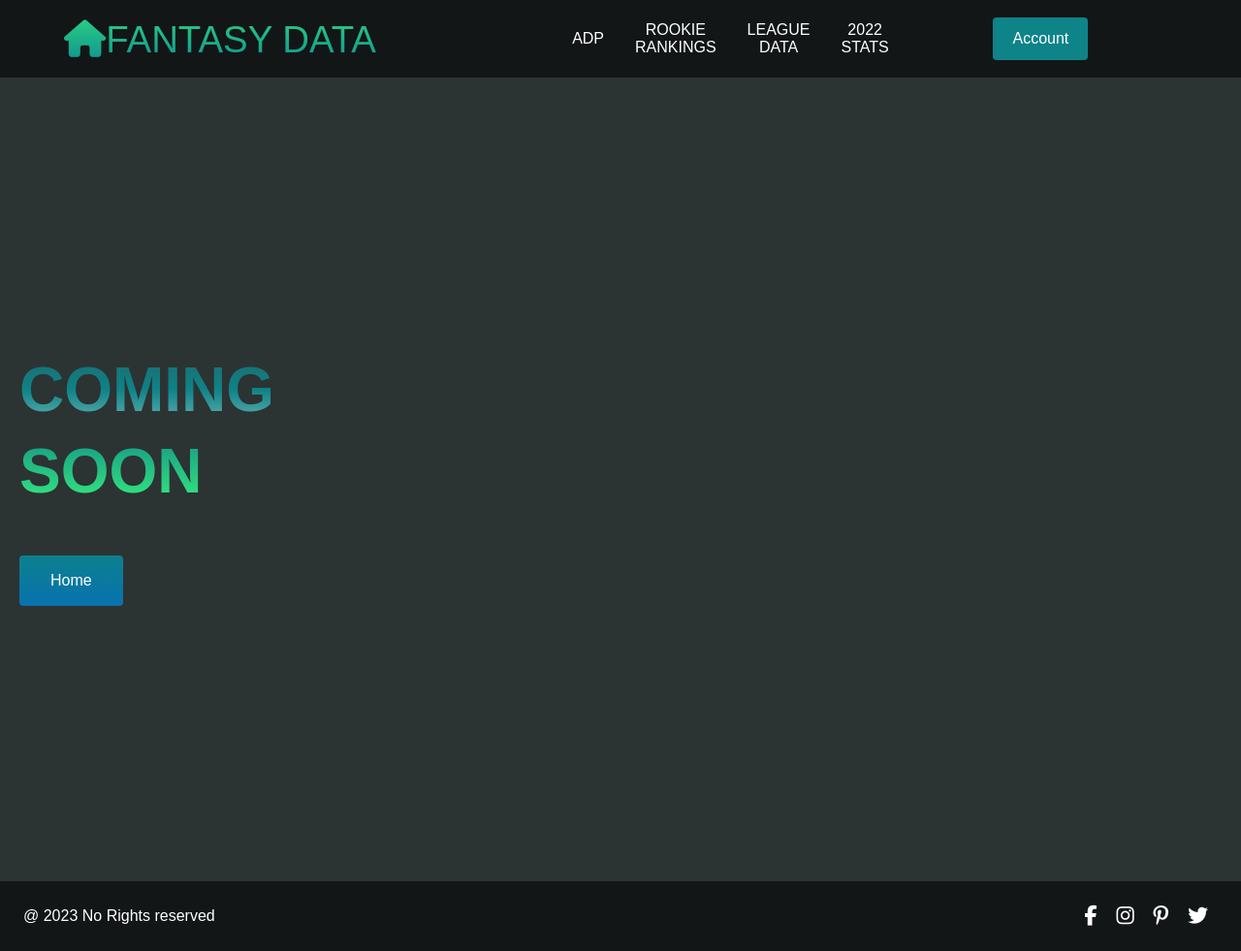
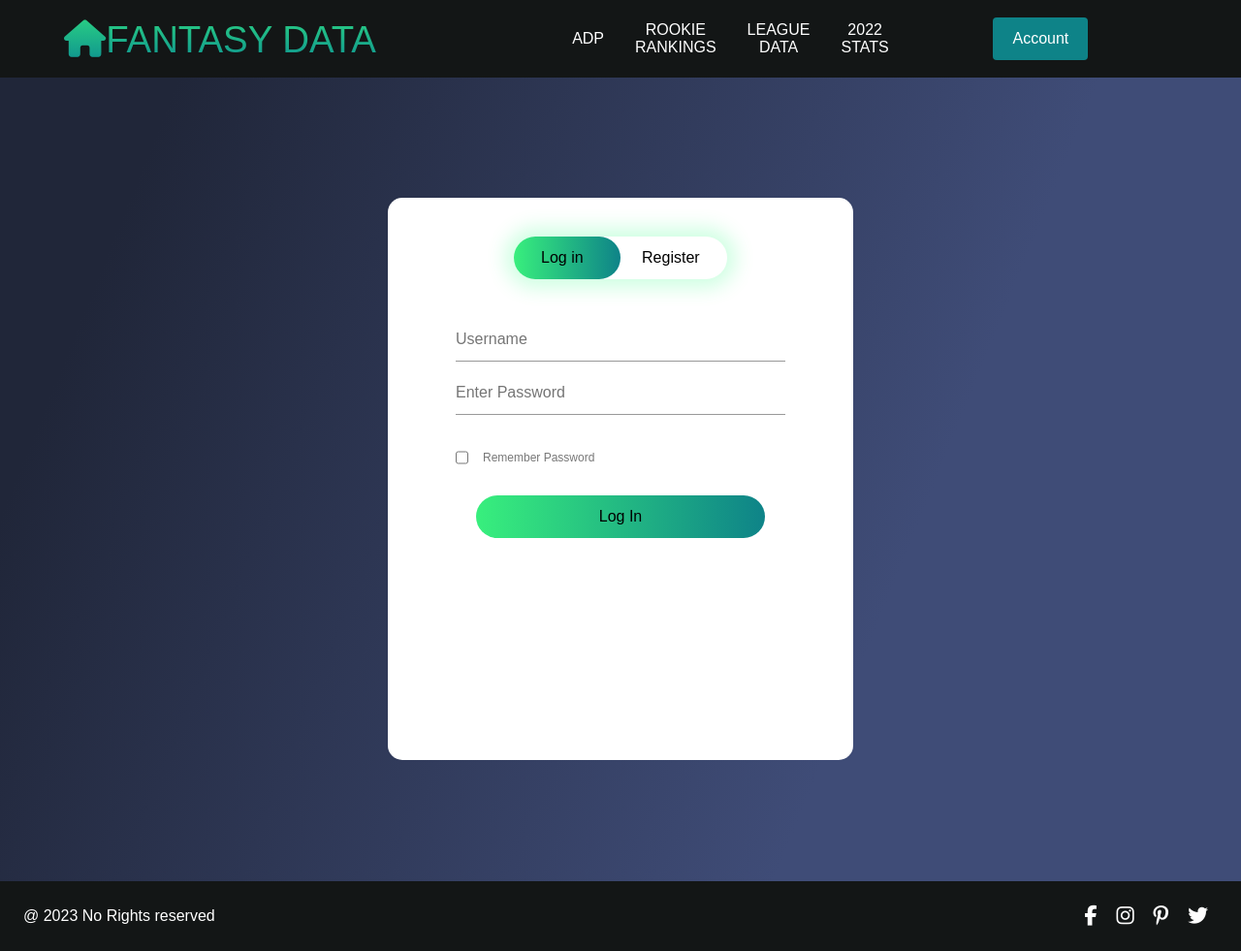
Before and after one commit to Logancm/fantasy-data, a Flask app: page /account.html in a window 1280 px wide. Shown: the whole page at 97% size. Run offline with Flask 3, Linux system fonts and the light colour scheme; some libraries are stand-ins or nearby versions.

Commit message:
Account login page +cleanup

```diff
--- a/website/static/styles.css
+++ b/website/static/styles.css
@@ -255,7 +255,7 @@ html, body {
 }
 
 .main{
-    background-color: var( --background-color);
+    background: linear-gradient(112.1deg, rgb(32, 38, 57) 11.4%, rgb(63, 76, 119) 70.2%);
     display: flex;
     flex-direction: column;
 }
@@ -275,7 +275,7 @@ html, body {
     padding: 20px;
 }
 
-.main.adp-page .main__container {
+.main.adp-page.main__container {
     min-height: 30vh; /* Adjust this value as needed */
     text-align: center; /* Center the content vertically */
     display: flex;
@@ -338,7 +338,6 @@ html, body {
     margin-top: 2rem;
     cursor: pointer;
     position: relative;
-    /* transition: all 0.35S; */
     outline: none;
 }
 
@@ -467,3 +466,90 @@ html, body {
 .sortable-row:active {
     cursor: grabbing;
 }
+
+.sign-up-box{
+    width: 480px;
+    height: 580px;
+    position: relative;
+    margin: 6% auto;
+    background: #fff;
+    padding: 5px;
+    overflow: hidden;
+    border-radius: 15px;
+}
+
+.button-box{
+    width: 220px;
+    margin: 35px auto;
+    position: relative;
+    box-shadow: 0 0 20px 9px #00ff6a31;
+    border-radius: 30px;
+}
+
+.toggle-btn{
+    padding: 10px 28px;
+    cursor: pointer;
+    background: transparent;
+    border: 0;
+    outline: none !important;
+    position: relative;
+}
+
+#btn{
+    top: 0;
+    left: 0;
+    position: absolute;
+    width: 110px;
+    height: 100%;
+    background:  linear-gradient(to right, var(--primary-color), var(--secondary-color));
+    border-radius: 30px;
+    transition: .5s;
+}
+
+.input-group{
+    position: absolute !important;
+    width: 350px !important;
+    transition: .5s;
+}
+
+.input-field{
+    width: 100%;
+    padding: 10px 0;
+    margin: 5px;
+    border-left: 0;
+    border-top: 0;
+    border-right: 0;
+    border-bottom: 1px solid #999;
+    outline: none;
+    background: transparent;
+}
+
+.submit-btn{
+    width: 85%;
+    padding: 10px 30px;
+    cursor: pointer;
+    display: block;
+    margin: auto;
+    background: linear-gradient(to right, var(--primary-color), var(--secondary-color));
+    border: 0;
+    outline: none;
+    border-radius: 30px;
+}
+
+ .chech-box{
+    margin: 30px 10px 30px 5px;
+}
+
+span{
+    margin: 30px 10px 30px 5px;
+    color: #777;
+    font-size: 12px;
+}
+
+#login{
+    left: 65px;
+}
+
+#register{
+    left: 500px;
+}
--- a/website/templates/account.html
+++ b/website/templates/account.html
@@ -3,15 +3,46 @@
     <!-- Hero section -->
     <div class ="main">
         <div class="main__container">
-            <div class="main__content">
-                <h1>COMING</h1>
-                <h2>SOON</h2>
-                <div></div>
-                <p></p>
-                <button class="main__button"><a href="/">Home</a></button>
+            <div class="sign-up-box">
+                <div class="button-box">
+                    <div id="btn"></div>
+                    <button type="button" class="toggle-btn" onclick="login()">Log in</button>
+                    <button type="button" class="toggle-btn" onclick="register()">Register</button>
+                </div>
+                <form id="login" class="input-group">
+                    <input type="text" class="input-field" placeholder="Username" required>
+                    <input type="text" class="input-field" placeholder="Enter Password" required>
+                    <input type="checkbox" class="chech-box"><span>Remember Password</span></input>
+                    <button type="submit" class="submit-btn">Log In</button>
+                </form>
+                <form id="register"class="input-group">
+                    <input type="text" class="input-field" placeholder="Username" required>
+                    <input type="email" class="input-field" placeholder="Email" required>
+                    <input type="text" class="input-field" placeholder="Enter Password" required>
+                    <input type="checkbox" class="chech-box"><span>I agree to the terms and conditions</span></input>
+                    <button type="submit" class="submit-btn">Log In</button>
+                </form>
             </div>
         </div>
     </div>
 
+   <script>
+    var x = document.getElementById("login");
+    var y = document.getElementById("register");
+
+    var z = document.getElementById("btn");
+
+    function register(){
+        x.style.left="-400px";
+        y.style.left="65px";
+        z.style.left="110px";
+    }
+    function login(){
+        x.style.left="65px";
+        y.style.left="500px";
+        z.style.left="0px";
+    }
+
+   </script>
 
     {% include 'footer.html' %}
--- a/website/templates/adp.html
+++ b/website/templates/adp.html
@@ -8,10 +8,7 @@
       <h2>FANTASY FOOTBALL ADP</h2>
     </div>
   </div>
-</div>
 
-<!-- Player data table -->
-<div class="main">
   <div class="main__container">
     <table class="table table-dark">
       <thead>
--- a/website/templates/rookie-rankings.html
+++ b/website/templates/rookie-rankings.html
@@ -7,10 +7,7 @@
       <h2>ROOKIE RANKINGS</h2>
     </div>
   </div>
-</div>
 
-<!-- Hero section -->
-<div class="main">
   <div class="main__container">
     <table id="rookieTable" class="table table-dark">
       <thead>
```
